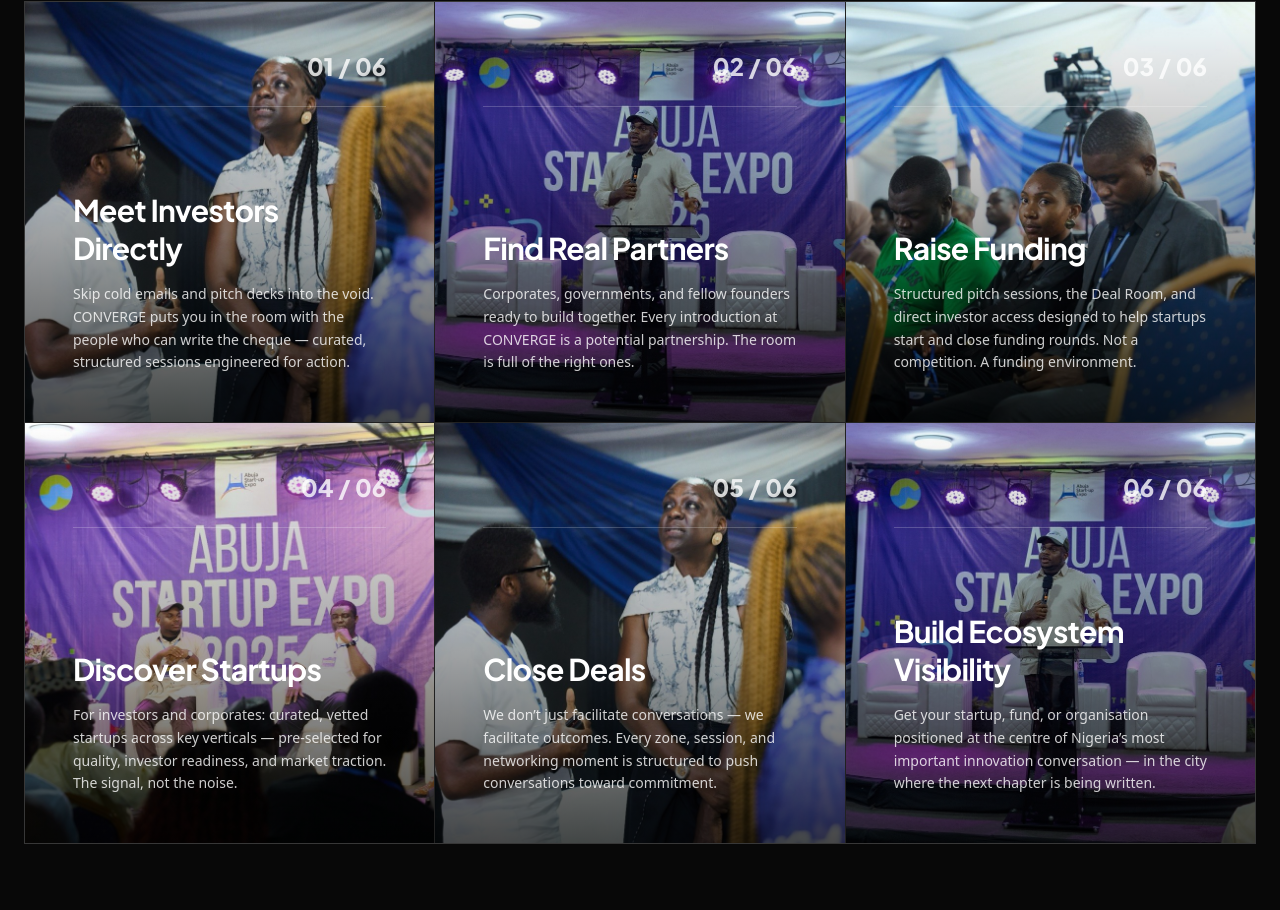
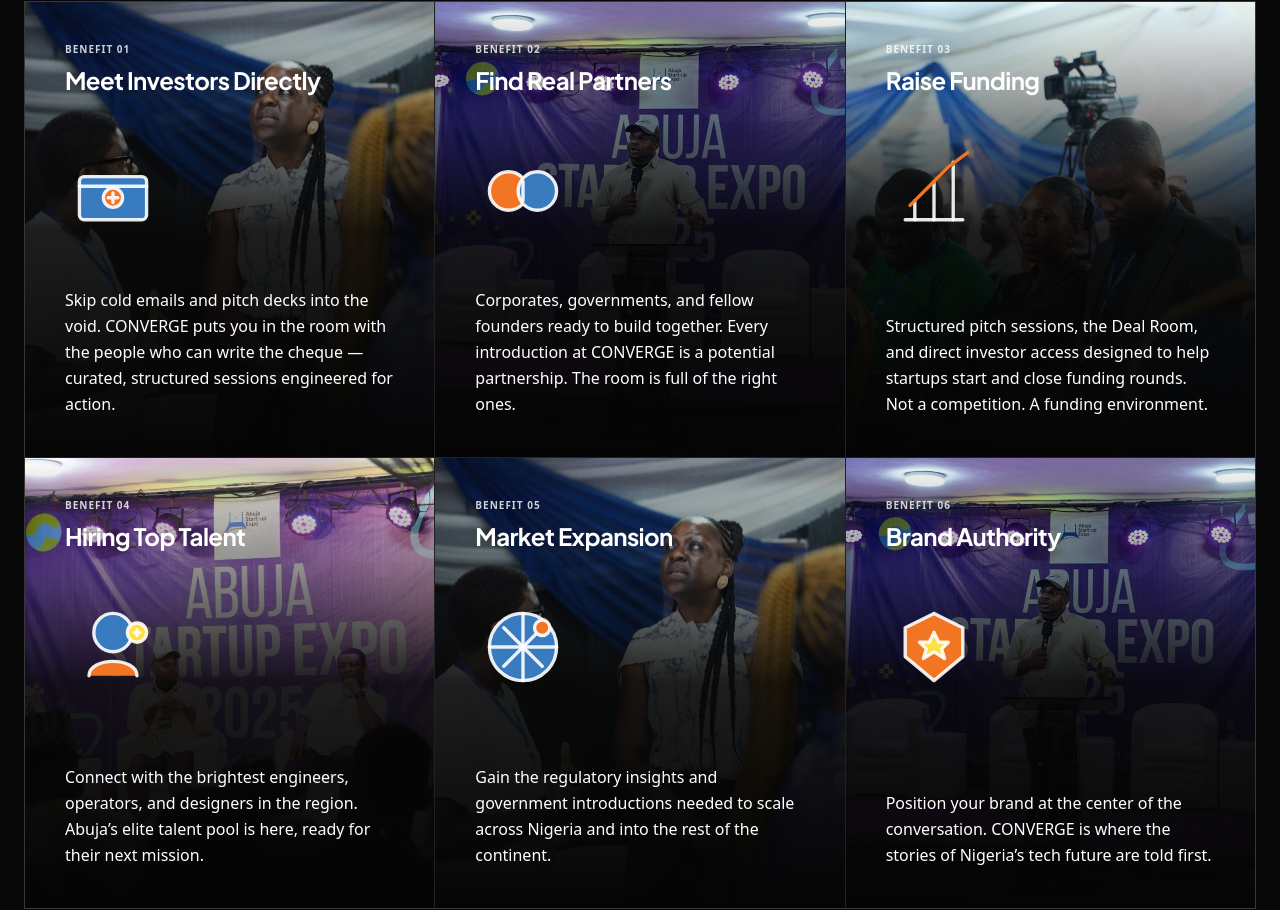
Before and after one commit to oreokunade/ASE, a React (Vite) app: page / in a window 1280 px wide. Shown: the part 3153-4063 px from the top of the page. Built offline with nearby package versions, Linux system fonts and the light colour scheme; a web font is replaced by a local one.

Commit message:
Implement animated illustrative icons for Why Attend section

```diff
--- a/src/App.tsx
+++ b/src/App.tsx
@@ -248,8 +248,8 @@
     <section className="relative min-h-screen flex flex-col overflow-hidden bg-[#050505] pt-32 md:pt-[160px]">
       {/* Background Image */}
       <motion.div style={{ y, opacity }} className="absolute inset-0 z-0 origin-bottom bg-[#050505]">
-        {/* Minimal overlays for max video visibility */}
-        <div className="absolute inset-0 bg-black/10 z-10" />
+        {/* Minimal overlays for max video visibility - stronger on mobile */}
+        <div className="absolute inset-0 bg-black/40 md:bg-black/10 z-10" />
         <video
           autoPlay
           muted
@@ -280,7 +280,7 @@
             Abuja Startup Expo 2026
           </motion.div>
 
-          <h1 className="text-3xl sm:text-4xl md:text-7xl lg:text-[85px] font-black text-white text-left leading-[1.05] font-hero drop-shadow-2xl flex flex-col items-start">
+          <h1 className="text-4xl sm:text-5xl md:text-7xl lg:text-[85px] font-black text-white text-left leading-[1.05] font-hero drop-shadow-2xl flex flex-col items-start">
             <span className="block overflow-hidden pb-2">
               {Array.from("The Deal").map((char, i) => (
                 <motion.span
@@ -516,37 +516,110 @@
 }
 
 function WhyAttendSection() {
+  const drawVariant = {
+    hidden: { pathLength: 0, fillOpacity: 0 },
+    visible: (i: number) => ({
+      pathLength: 1,
+      fillOpacity: 1,
+      transition: {
+        pathLength: { delay: i * 0.15, type: "spring", duration: 1.5, bounce: 0 },
+        fillOpacity: { delay: i * 0.15 + 0.4, duration: 0.5, ease: "easeIn" }
+      }
+    })
+  };
+
+  const strokeColor = "rgba(255, 255, 255, 0.9)";
+  const iconStrokeWidth = "3.5";
+
+  const InvestorsIcon = () => (
+    <motion.svg viewBox="0 0 100 100" stroke={strokeColor} strokeWidth={iconStrokeWidth} strokeLinecap="round" strokeLinejoin="round" initial="hidden" whileInView="visible" viewport={{ once: true, margin: "-50px" }} className="w-16 h-16 md:w-24 md:h-24 transform transition-transform duration-300">
+      <motion.rect x="15" y="35" width="70" height="45" rx="5" fill="#387BBF" variants={drawVariant} custom={0} />
+      <motion.path d="M15 45 L85 45" variants={drawVariant} custom={1} />
+      <motion.circle cx="50" cy="57" r="10" fill="#F17522" variants={drawVariant} custom={2} />
+      <motion.path d="M45 57 L55 57 M50 52 L50 62" variants={drawVariant} custom={3} />
+    </motion.svg>
+  );
+
+  const PartnersIcon = () => (
+    <motion.svg viewBox="0 0 100 100" stroke={strokeColor} strokeWidth={iconStrokeWidth} strokeLinecap="round" strokeLinejoin="round" initial="hidden" whileInView="visible" viewport={{ once: true, margin: "-50px" }} className="w-16 h-16 md:w-24 md:h-24 transform transition-transform duration-300">
+      <motion.circle cx="35" cy="50" r="20" fill="#F17522" variants={drawVariant} custom={0} />
+      <motion.circle cx="65" cy="50" r="20" fill="#387BBF" variants={drawVariant} custom={1} />
+      <motion.path d="M50 40 L50 60" variants={drawVariant} custom={2} />
+    </motion.svg>
+  );
+
+  const FundingIcon = () => (
+    <motion.svg viewBox="0 0 100 100" stroke={strokeColor} strokeWidth={iconStrokeWidth} strokeLinecap="round" strokeLinejoin="round" initial="hidden" whileInView="visible" viewport={{ once: true, margin: "-50px" }} className="w-16 h-16 md:w-24 md:h-24 transform transition-transform duration-300">
+      <motion.path d="M20 80 L80 80" variants={drawVariant} custom={0} />
+      <motion.path d="M30 80 L30 60" variants={drawVariant} custom={1} fill="#F17522" />
+      <motion.path d="M50 80 L50 40" variants={drawVariant} custom={2} fill="#387BBF" />
+      <motion.path d="M70 80 L70 20" variants={drawVariant} custom={3} fill="#fde047" />
+      <motion.path d="M25 65 L45 45 L65 25 L85 10" stroke="#F17522" variants={drawVariant} custom={4} />
+    </motion.svg>
+  );
+
+  const TalentIcon = () => (
+    <motion.svg viewBox="0 0 100 100" stroke={strokeColor} strokeWidth={iconStrokeWidth} strokeLinecap="round" strokeLinejoin="round" initial="hidden" whileInView="visible" viewport={{ once: true, margin: "-50px" }} className="w-16 h-16 md:w-24 md:h-24 transform transition-transform duration-300">
+      <motion.circle cx="50" cy="35" r="20" fill="#387BBF" variants={drawVariant} custom={0} />
+      <motion.path d="M25 80 C 25 60, 75 60, 75 80" fill="#F17522" variants={drawVariant} custom={1} />
+      <motion.circle cx="75" cy="35" r="10" fill="#fde047" variants={drawVariant} custom={2} />
+      <motion.path d="M72 35 L78 35 M75 32 L75 38" variants={drawVariant} custom={3} />
+    </motion.svg>
+  );
+
+  const ExpansionIcon = () => (
+    <motion.svg viewBox="0 0 100 100" stroke={strokeColor} strokeWidth={iconStrokeWidth} strokeLinecap="round" strokeLinejoin="round" initial="hidden" whileInView="visible" viewport={{ once: true, margin: "-50px" }} className="w-16 h-16 md:w-24 md:h-24 transform transition-transform duration-300">
+      <motion.circle cx="50" cy="50" r="35" fill="#387BBF" variants={drawVariant} custom={0} />
+      <motion.path d="M50 15 L50 85 M15 50 L85 50" variants={drawVariant} custom={1} />
+      <motion.path d="M30 30 L70 70 M70 30 L30 70" variants={drawVariant} custom={2} />
+      <motion.circle cx="70" cy="30" r="8" fill="#F17522" variants={drawVariant} custom={3} />
+    </motion.svg>
+  );
+
+  const AuthorityIcon = () => (
+    <motion.svg viewBox="0 0 100 100" stroke={strokeColor} strokeWidth={iconStrokeWidth} strokeLinecap="round" strokeLinejoin="round" initial="hidden" whileInView="visible" viewport={{ once: true, margin: "-50px" }} className="w-16 h-16 md:w-24 md:h-24 transform transition-transform duration-300">
+      <motion.path d="M50 15 L80 30 L80 60 L50 85 L20 60 L20 30 Z" fill="#F17522" variants={drawVariant} custom={0} />
+      <motion.path d="M50 35 L55 45 L65 45 L58 52 L61 62 L50 55 L39 62 L42 52 L35 45 L45 45 Z" fill="#fde047" variants={drawVariant} custom={1} />
+    </motion.svg>
+  );
+
   const benefits = [
     {
       title: "Meet Investors Directly",
       desc: "Skip cold emails and pitch decks into the void. CONVERGE puts you in the room with the people who can write the cheque — curated, structured sessions engineered for action.",
-      img: CardBg1
+      img: CardBg1,
+      icon: <InvestorsIcon />
     },
     {
       title: "Find Real Partners",
       desc: "Corporates, governments, and fellow founders ready to build together. Every introduction at CONVERGE is a potential partnership. The room is full of the right ones.",
-      img: CardBg2
+      img: CardBg2,
+      icon: <PartnersIcon />
     },
     {
       title: "Raise Funding",
       desc: "Structured pitch sessions, the Deal Room, and direct investor access designed to help startups start and close funding rounds. Not a competition. A funding environment.",
-      img: CardBg3
+      img: CardBg3,
+      icon: <FundingIcon />
     },
     {
-      title: "Discover Startups",
-      desc: "For investors and corporates: curated, vetted startups across key verticals — pre-selected for quality, investor readiness, and market traction. The signal, not the noise.",
-      img: HeroBg
+      title: "Hiring Top Talent",
+      desc: "Connect with the brightest engineers, operators, and designers in the region. Abuja’s elite talent pool is here, ready for their next mission.",
+      img: HeroBg,
+      icon: <TalentIcon />
     },
     {
-      title: "Close Deals",
-      desc: "We don’t just facilitate conversations — we facilitate outcomes. Every zone, session, and networking moment is structured to push conversations toward commitment.",
-      img: CardBg1
+      title: "Market Expansion",
+      desc: "Gain the regulatory insights and government introductions needed to scale across Nigeria and into the rest of the continent.",
+      img: CardBg1,
+      icon: <ExpansionIcon />
     },
     {
-      title: "Build Ecosystem Visibility",
-      desc: "Get your startup, fund, or organisation positioned at the centre of Nigeria’s most important innovation conversation — in the city where the next chapter is being written.",
-      img: CardBg2
-    }
+      title: "Brand Authority",
+      desc: "Position your brand at the center of the conversation. CONVERGE is where the stories of Nigeria’s tech future are told first.",
+      img: CardBg2,
+      icon: <AuthorityIcon />
+    },
   ];
 
   return (
@@ -563,23 +636,30 @@
 
         <div className="grid grid-cols-2 lg:grid-cols-3 gap-px bg-white/10 border border-white/10">
           {benefits.map((b, i) => (
-            <div key={i} className="group relative overflow-hidden bg-[#050505] min-h-[380px] md:min-h-[420px] flex flex-col p-4 md:p-12">
+            <div key={i} className="group relative overflow-hidden bg-[#0a0a0a] min-h-[380px] md:min-h-[450px] flex flex-col p-6 md:p-10 hover:bg-[#111] transition-all duration-500">
               <div
-                className="absolute inset-0 bg-cover bg-center bg-no-repeat transition-transform duration-700 group-hover:scale-110 opacity-100"
+                className="absolute inset-0 bg-cover bg-center bg-no-repeat transition-transform duration-700 group-hover:scale-110 opacity-100 hidden md:block"
                 style={{ backgroundImage: `url(${b.img})` }}
               />
-              {/* Legibility Scrim */}
-              <div className="absolute inset-0 bg-gradient-to-t from-black/90 via-black/40 to-transparent opacity-80 group-hover:opacity-60 transition-opacity duration-500" />
+              {/* Desktop-only Scrim */}
+              <div className="hidden md:block absolute inset-0 bg-gradient-to-t from-[#050505] via-[#050505]/90 via-[#050505]/40 to-transparent opacity-100" />
 
-              <div className="relative z-10 flex flex-col h-full justify-between">
-                <div className="flex justify-end items-center mb-8 pb-6 border-b border-white/20">
-                  <span className="text-white/80 font-heading font-black text-2xl group-hover:text-white transition-colors">0{i+1} / 06</span>
-                </div>
-                <div>
-                  <h3 className="text-xl md:text-3xl font-bold font-heading text-white mb-4 pr-4 leading-tight">{b.title}</h3>
-                  <p className="text-white/80 font-light leading-relaxed text-[11px] md:text-sm group-hover:text-white transition-colors">{b.desc}</p>
+              {/* Background ID number style */}
+              <div className="absolute top-0 right-0 p-4 md:p-8 text-6xl md:text-8xl font-black font-heading text-white/[0.03] group-hover:text-brand-primary/5 transition-colors">
+                0{i+1}
+              </div>
+
+              <div className="relative z-10 mb-auto">
+                <div className="text-[10px] font-bold uppercase tracking-widest text-white/80 mb-2 text-left">BENEFIT 0{i+1}</div>
+                <h3 className="text-sm md:text-2xl font-bold font-heading text-white mb-4 md:mb-6 tracking-tight text-left leading-tight pr-4">{b.title}</h3>
+                <div className="w-full flex items-center justify-start my-6 md:my-12 group-hover:scale-110 transition-transform duration-500">
+                  {b.icon}
                 </div>
               </div>
+
+              <p className="text-white font-light leading-relaxed text-xs md:text-base relative z-10 text-left">
+                {b.desc}
+              </p>
             </div>
           ))}
         </div>
@@ -835,11 +915,14 @@
               transition={{ delay: i * 0.1 }}
               className="bg-[#080808] p-6 md:p-10 hover:bg-[#111] transition-all duration-500 relative overflow-hidden group min-h-[300px] flex flex-col justify-end"
             >
-              {/* Background Image on Hover */}
-              <div className="absolute inset-0 z-0 opacity-100 transition-opacity duration-700">
+              {/* Background Image on Hover (Desktop Only) */}
+              <div className="absolute inset-0 z-0 opacity-100 transition-opacity duration-700 hidden md:block">
                 <img src={r.img} alt={r.title} className="w-full h-full object-cover" />
-                <div className="absolute inset-0 bg-gradient-to-t from-black/90 via-black/40 to-transparent" />
+                <div className="absolute inset-0 bg-gradient-to-t from-[#050505] via-[#050505]/90 via-[#050505]/40 to-transparent opacity-100" />
               </div>
+              {/* Mobile-only brand accent */}
+              <div className="md:hidden absolute top-0 left-0 w-1 h-full bg-brand-accent/50" />
+              <div className="md:hidden absolute inset-0 bg-[#080808] z-[-1]" />
 
               <div className="text-brand-primary/10 font-black font-heading text-4xl md:text-6xl absolute top-6 right-6 group-hover:text-brand-primary/30 transition-colors">0{i+1}</div>
               <h4 className="text-lg md:text-xl font-black font-heading text-white mb-4 relative z-10 uppercase tracking-tight group-hover:text-brand-accent transition-colors">{r.title}</h4>
```
